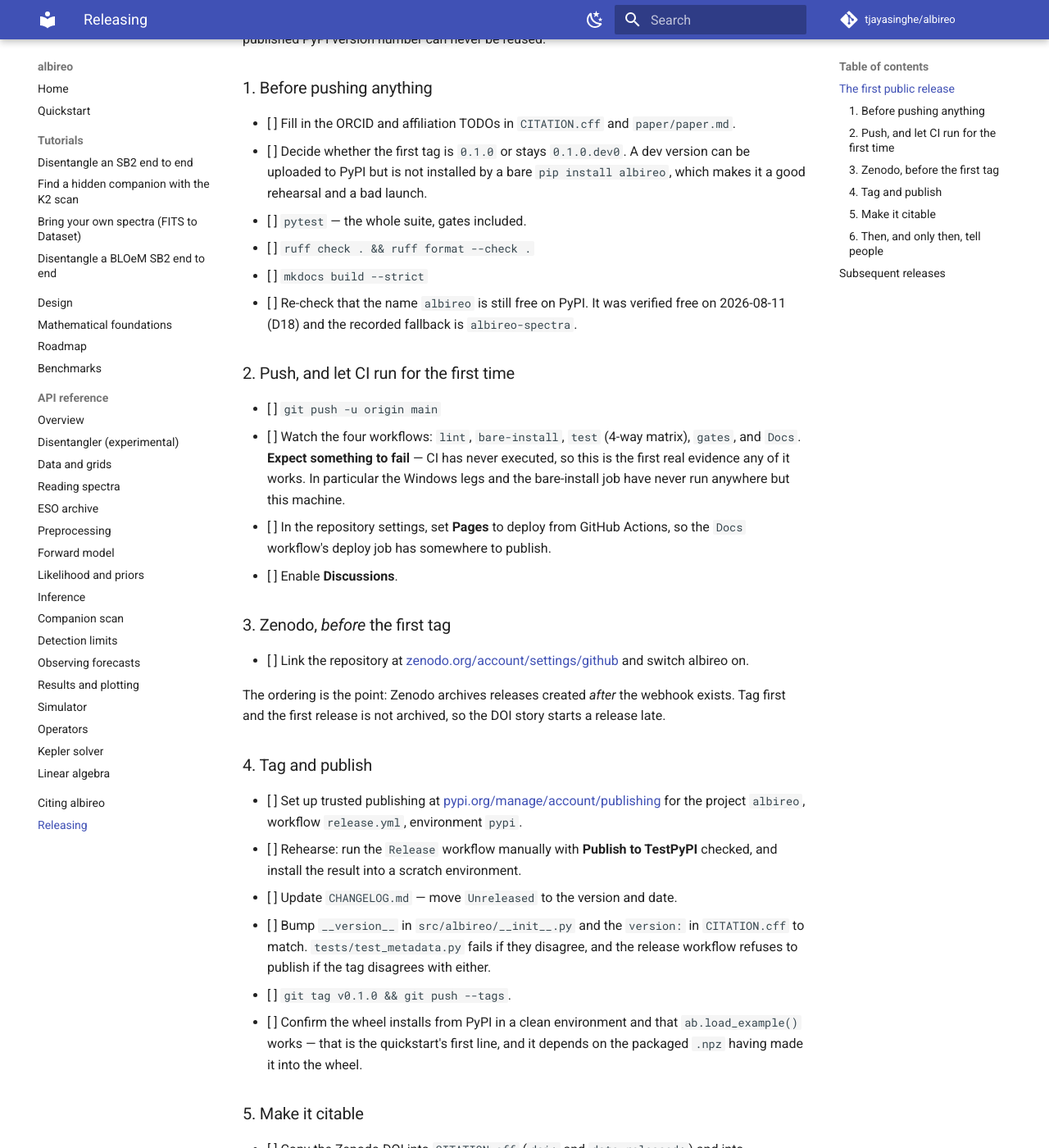
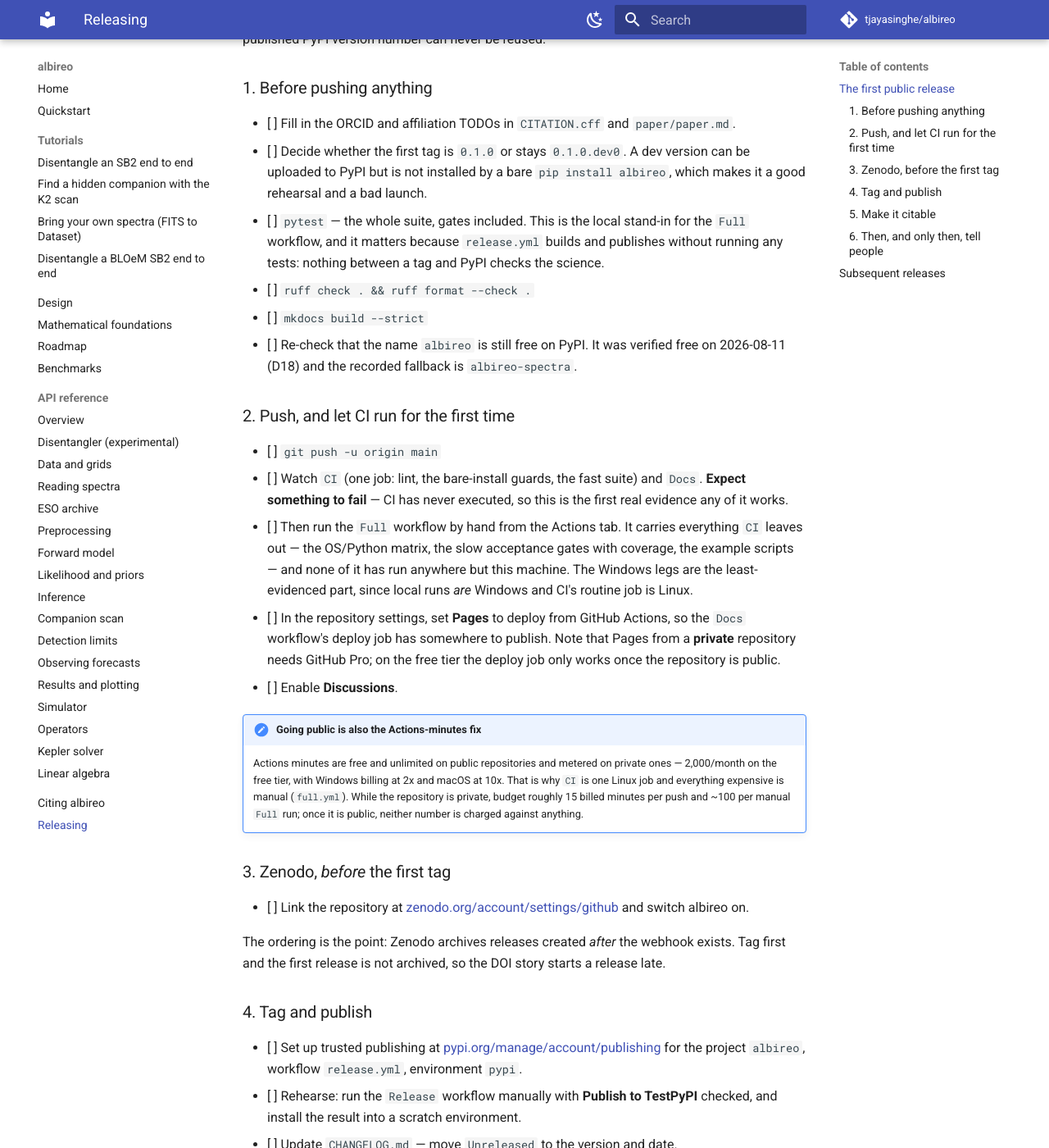
Before and after one commit to tjayasinghe/albireo, an MkDocs documentation site: the page built from docs/releasing.md, in a window 1280 px wide and 1400 px high, scrolled down 532 px. Shown: the whole window at 82% size. Built offline with MkDocs 1.6.1 and Material for MkDocs 9.7.7, drawn with Linux system fonts in a browser that asks for light colours; comment, search, counter and statistics services are not loaded.

Commit message:
Cut routine CI to one Linux job, and make the rest on demand
Actions minutes are free and unlimited on public repositories but metered on private
ones -- 2,000/month on the free tier, with Windows billing at 2x and macOS at 10x.
This repository is still private, and CI was eight jobs per push including a four-way
OS/Python matrix: roughly 120 billed minutes a push, or about sixteen pushes a month.

ci.yml is now a single Linux job that does lint, the bare-install guards and the fast
suite -- the things that break on every commit. Three jobs now run per push to main
(that one, plus the Docs build and deploy) against ten before, all on Linux, for about
fifteen billed minutes.

Linux specifically, because development happens on Windows: local runs already are the
Windows signal, and what CI adds is the platform nobody tests by hand -- which is also
the one most users will install on. The bare-install check moved from its own job to a
second venv inside this one, since the checkout and the uv setup are already paid for.

full.yml carries everything left out -- the OS/Python matrix, the slow acceptance gates
with coverage, the example scripts -- on workflow_dispatch, with a toggle per part.
Deliberately no schedule: a weekly run would spend a quarter of the monthly budget
re-testing unchanged commits, and GitHub disables scheduled workflows on inactive
repositories anyway.

The tradeoff, stated rather than buried: a regression that only the slow gates catch can
now sit unnoticed until someone runs Full. What covers that is the local suite (which is
the oracle, and which releasing.md step 1 already requires before a tag) plus the manual
run. Note that release.yml builds and publishes without running any tests, so nothing
between a tag and PyPI checks the science either way -- releasing.md now says so.

Also: push and pull_request skip on docs-only changes, since the Docs workflow already
builds those with --strict and mkdocstrings imports the package anyway. If `check` ever
becomes a required status check, that filter and branch protection need deciding
together -- a skipped run counts as pending.

Co-Authored-By: Claude Opus 5 <noreply@anthropic.com>

```diff
--- a/docs/releasing.md
+++ b/docs/releasing.md
@@ -23,7 +23,9 @@ correct, a published PyPI version number can never be reused.
 - [ ] Decide whether the first tag is `0.1.0` or stays `0.1.0.dev0`. A dev version can be
       uploaded to PyPI but is not installed by a bare `pip install albireo`, which makes it
       a good rehearsal and a bad launch.
-- [ ] `pytest` — the whole suite, gates included.
+- [ ] `pytest` — the whole suite, gates included. This is the local stand-in for the `Full`
+      workflow, and it matters because `release.yml` builds and publishes without running
+      any tests: nothing between a tag and PyPI checks the science.
 - [ ] `ruff check . && ruff format --check .`
 - [ ] `mkdocs build --strict`
 - [ ] Re-check that the name `albireo` is still free on PyPI. It was verified free on
@@ -32,13 +34,26 @@ correct, a published PyPI version number can never be reused.
 ### 2. Push, and let CI run for the first time
 
 - [ ] `git push -u origin main`
-- [ ] Watch the four workflows: `lint`, `bare-install`, `test` (4-way matrix), `gates`, and
-      `Docs`. **Expect something to fail** — CI has never executed, so this is the first
-      real evidence any of it works. In particular the Windows legs and the bare-install
-      job have never run anywhere but this machine.
+- [ ] Watch `CI` (one job: lint, the bare-install guards, the fast suite) and `Docs`.
+      **Expect something to fail** — CI has never executed, so this is the first real
+      evidence any of it works.
+- [ ] Then run the `Full` workflow by hand from the Actions tab. It carries everything
+      `CI` leaves out — the OS/Python matrix, the slow acceptance gates with coverage, the
+      example scripts — and none of it has run anywhere but this machine. The Windows legs
+      are the least-evidenced part, since local runs *are* Windows and CI's routine job is
+      Linux.
 - [ ] In the repository settings, set **Pages** to deploy from GitHub Actions, so the
-      `Docs` workflow's deploy job has somewhere to publish.
+      `Docs` workflow's deploy job has somewhere to publish. Note that Pages from a
+      **private** repository needs GitHub Pro; on the free tier the deploy job only works
+      once the repository is public.
 - [ ] Enable **Discussions**.
+
+!!! note "Going public is also the Actions-minutes fix"
+    Actions minutes are free and unlimited on public repositories and metered on private
+    ones — 2,000/month on the free tier, with Windows billing at 2x and macOS at 10x. That
+    is why `CI` is one Linux job and everything expensive is manual (`full.yml`). While the
+    repository is private, budget roughly 15 billed minutes per push and ~100 per manual
+    `Full` run; once it is public, neither number is charged against anything.
 
 ### 3. Zenodo, *before* the first tag
 
```
Also changed, not shown: docs/design.md (+1 -1 lines), 3 other files.
